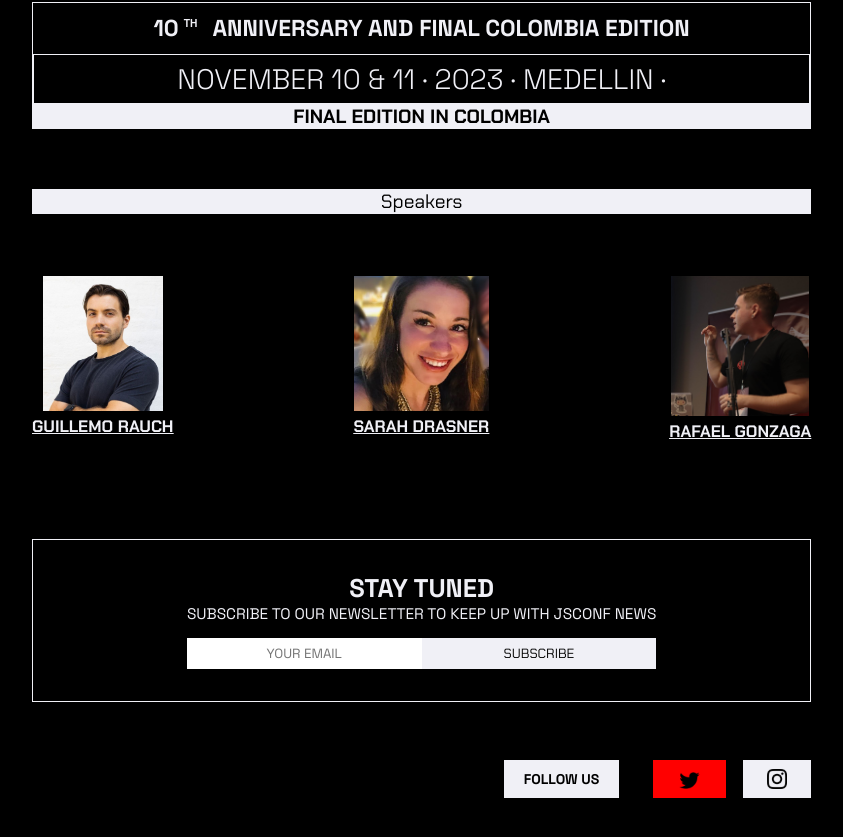
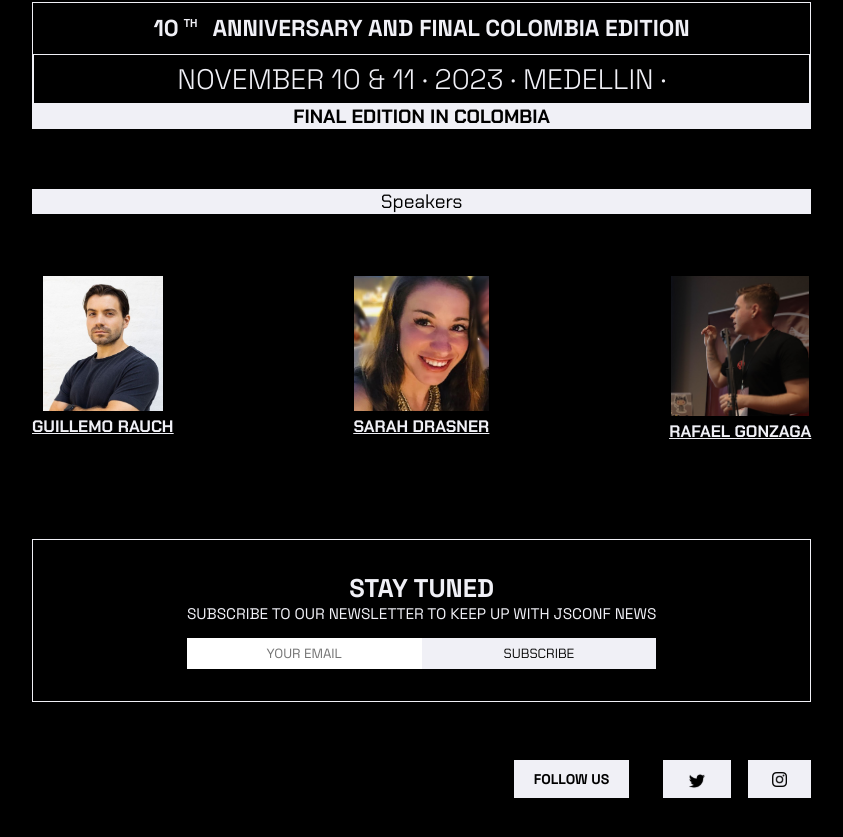
Before and after one commit to Ladiega/jsconf23, a Next.js app: page / in a window 1280 px wide. Shown: the part 605-1442 px from the top of the page, without its empty margins (248-1091 px from the left). Built offline with nearby package versions, Linux system fonts and the light colour scheme.

Commit message:
En la etiqueta Image de intagram y twitter se anadio prop width

```diff
--- a/src/pages/index.js
+++ b/src/pages/index.js
@@ -1,3 +1,5 @@
+import React from 'react'
+
 import Head from 'next/head'
 import Link from 'next/link'
 
@@ -15,7 +17,7 @@
 
 
 
-export default function Home() {
+function Home() {
   return (
     <div>
       <Head>
@@ -137,6 +139,7 @@
 				<div className="img-container">
 				<Link href="https://twitter.com/jsconfco" target='_blank'>
           			<Image
+					width={20}
             		src={Twitter}
             		alt="twitter"/>
 				</Link>
@@ -148,6 +151,7 @@
 				<div className="img-container">
 				<Link href='https://www.instagram.com/jsconfco/' target='_blank'>
 		  			<Image
+					width={15}
             		src={Instagram}
             		alt="instagram"/>
 				</Link>
@@ -164,3 +168,4 @@
     </div>
   )
 }
+export default Home
--- a/src/styles/globals.css
+++ b/src/styles/globals.css
@@ -246,7 +246,7 @@
     font-size: 1.1vw;
 
 }
-.footer-item-twitter{
+.footer-item-twitter {
     padding-left: 1.5rem;
     padding-right: 1.5rem;
     padding-top: 0.5rem;
@@ -257,9 +257,9 @@
     text-align: center;
     background-color:var(--colorTwo);
     margin-left: 2.125rem;
-    background-color: red;
+
 }
-.footer-item-instagram{
+.footer-item-instagram {
   padding-left: 1.5rem;
   padding-right: 1.5rem;
   padding-top: 0.3rem;
```
